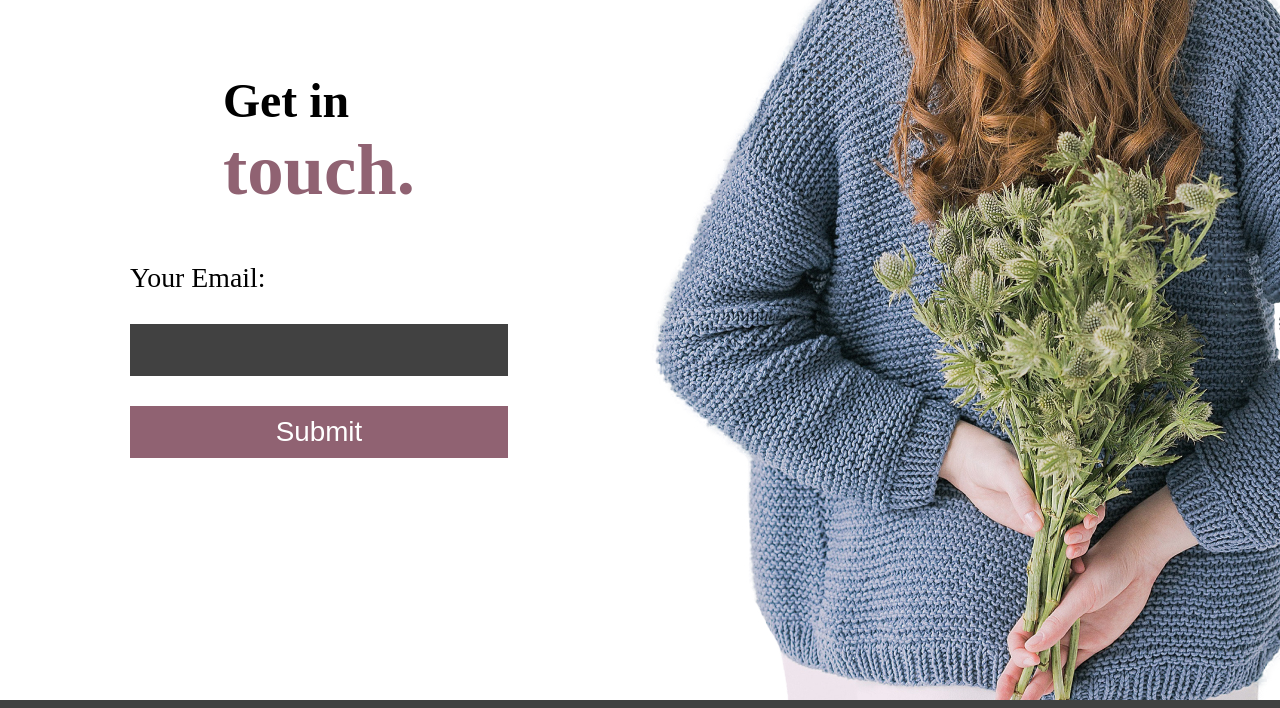
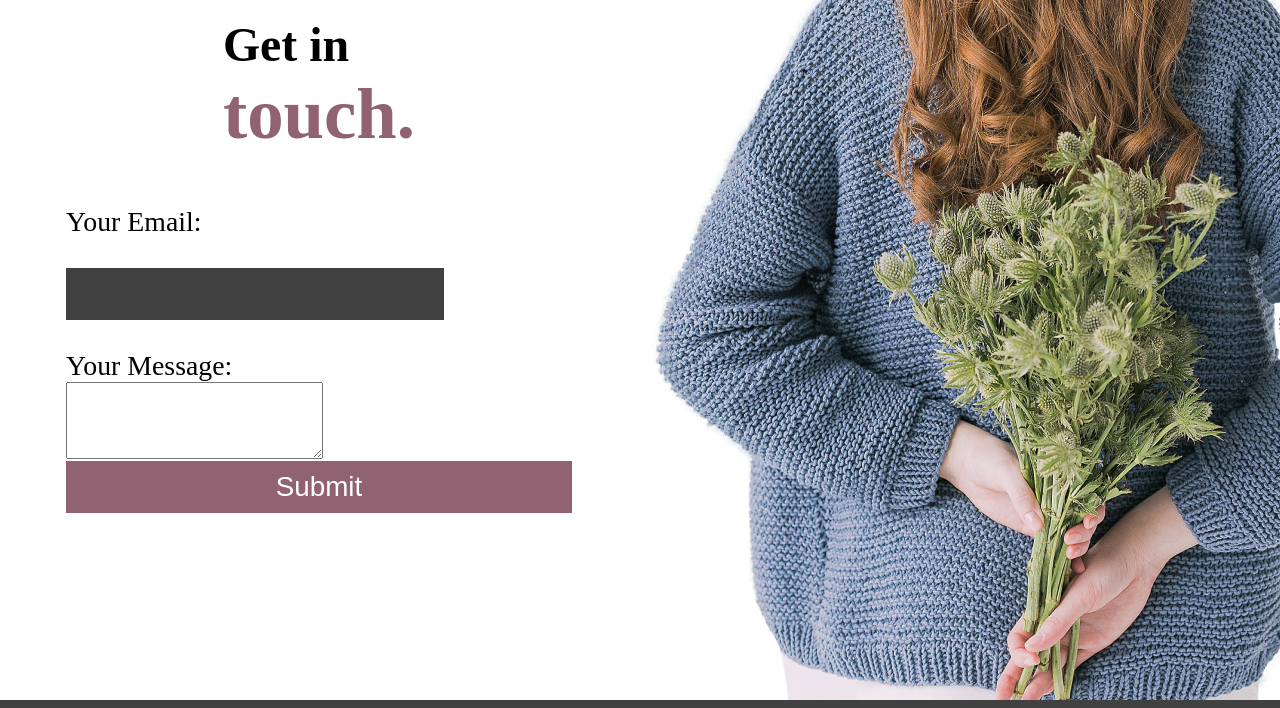
Before and after one commit to Rocket1969/Elena-Joy, a plain HTML site: page index.html in a window 1280 px wide. Shown: the part 2903-3611 px from the top of the page. Drawn offline with Linux system fonts and the light colour scheme; a web font is replaced by a local one.

Commit message:
Finished contact form

```diff
--- a/index.html
+++ b/index.html
@@ -104,9 +104,12 @@
             Get in <br />
             <span> touch.</span>
           </h2>
-          <form>
+          <form action="https://formspree.io/f/mwkadrke"
+          method="POST">
             <label for="email">Your Email:</label>
-            <input type="email" id="email" required />
+            <input type="email" id="email" name="_replyto" required />
+            <label for="message">Your Message:</label>
+            <textarea name="message" id="message" cols="30" rows="5"></textarea>
             <button type="submit">Submit</button>
           </form>
         </div>
```
